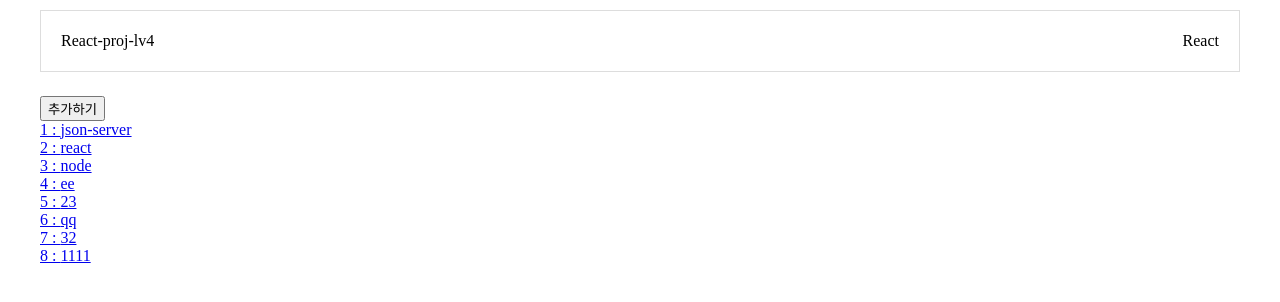
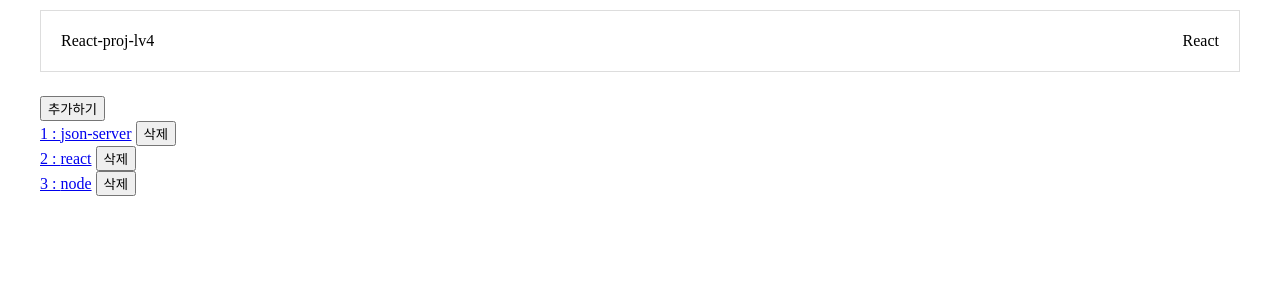
Before and after one commit to JellyKingdom/react-prac-todoList-lv4, a React (Create React App) app: page / in a window 1280 px wide. Shown: the top 302 px of the page. Built offline with nearby package versions, Linux system fonts and the light colour scheme; data requests are answered from the project's data file.

Commit message:
delete noteslist using react-query

```diff
--- a/db.json
+++ b/db.json
@@ -17,36 +17,6 @@
       "title": "node",
       "content": "node를 배워봅시다.",
       "username": "test3"
-    },
-    {
-      "title": "ee",
-      "content": "ee",
-      "username": "ee",
-      "id": 4
-    },
-    {
-      "title": "23",
-      "content": "3",
-      "username": "1",
-      "id": 5
-    },
-    {
-      "title": "qq",
-      "content": "qq",
-      "username": "rq",
-      "id": 6
-    },
-    {
-      "title": "32",
-      "content": "23",
-      "username": "32",
-      "id": 7
-    },
-    {
-      "title": "1111",
-      "content": "1111",
-      "username": "1111",
-      "id": 8
     }
   ]
 }
--- a/src/api/notes.js
+++ b/src/api/notes.js
@@ -13,4 +13,10 @@ const addNotes = async (newNotes) => {
     await axios.post(`${process.env.REACT_APP_SERVER_URL}/notes`, newNotes);
 }
 
-export {getNotes, addNotes};
+// 삭제
+
+const deleteNotes = async (id) => {
+    await axios.delete(`${process.env.REACT_APP_SERVER_URL}/notes/${id}`);
+}
+
+export {getNotes, addNotes, deleteNotes};
--- a/src/features/notes/components/AddNotesForm.jsx
+++ b/src/features/notes/components/AddNotesForm.jsx
@@ -9,7 +9,7 @@ function AddNotesForm() {
     const queryClient = useQueryClient();
     const mutation = useMutation(addNotes, {
         onSuccess: () => {
-            queryClient.invalidateQueries("todos");
+            queryClient.invalidateQueries("notes");
             console.log('성공하였습니다!');
         }
     });
--- a/src/features/notes/components/List.jsx
+++ b/src/features/notes/components/List.jsx
@@ -1,14 +1,22 @@
 
 import { useNavigate, Link } from "react-router-dom"
 import { __getNotes } from "../../../redux/modules/notesSlice";
-import { getNotes } from "../../../api/notes";
+import { deleteNotes, getNotes } from "../../../api/notes";
 import {useQuery} from "react-query";
+import {useQueryClient} from "react-query";
+import {useMutation} from "react-query";
 
 function List() {
 
-
+    //리액트 쿼리 관련 코드
+    const queryClient = useQueryClient();
+    const mutation = useMutation(deleteNotes, {
+        onSuccess: () => {
+            queryClient.invalidateQueries("notes");
+            console.log('성공하였습니다!');
+        }
+    });
     const navigate = useNavigate();
-
 
     const {isLoading, isError, data } = useQuery("notes", getNotes);
 
@@ -22,12 +30,9 @@ function List() {
     }
 
 
-    // const onDeleteButtonHandler = async (id) => {
-    //     api.delete(`notes/${id}`);
-    //     setNotes(notes.filter((item) => {
-    //         return item.id !== id;
-    //     }))
-    // }
+    const onDeleteButtonHandler = async (id) => {
+        mutation.mutate(id);
+    }
 
     return(
         <>
@@ -44,7 +49,7 @@ function List() {
                             </Link>
 
                             &nbsp;
-                            {/* <button onClick={()=>{onDeleteButtonHandler(item.id)}}>삭제</button> */}
+                            <button onClick={()=>{onDeleteButtonHandler(item.id)}}>삭제</button>
                         </div>
                     )
                 })
```
